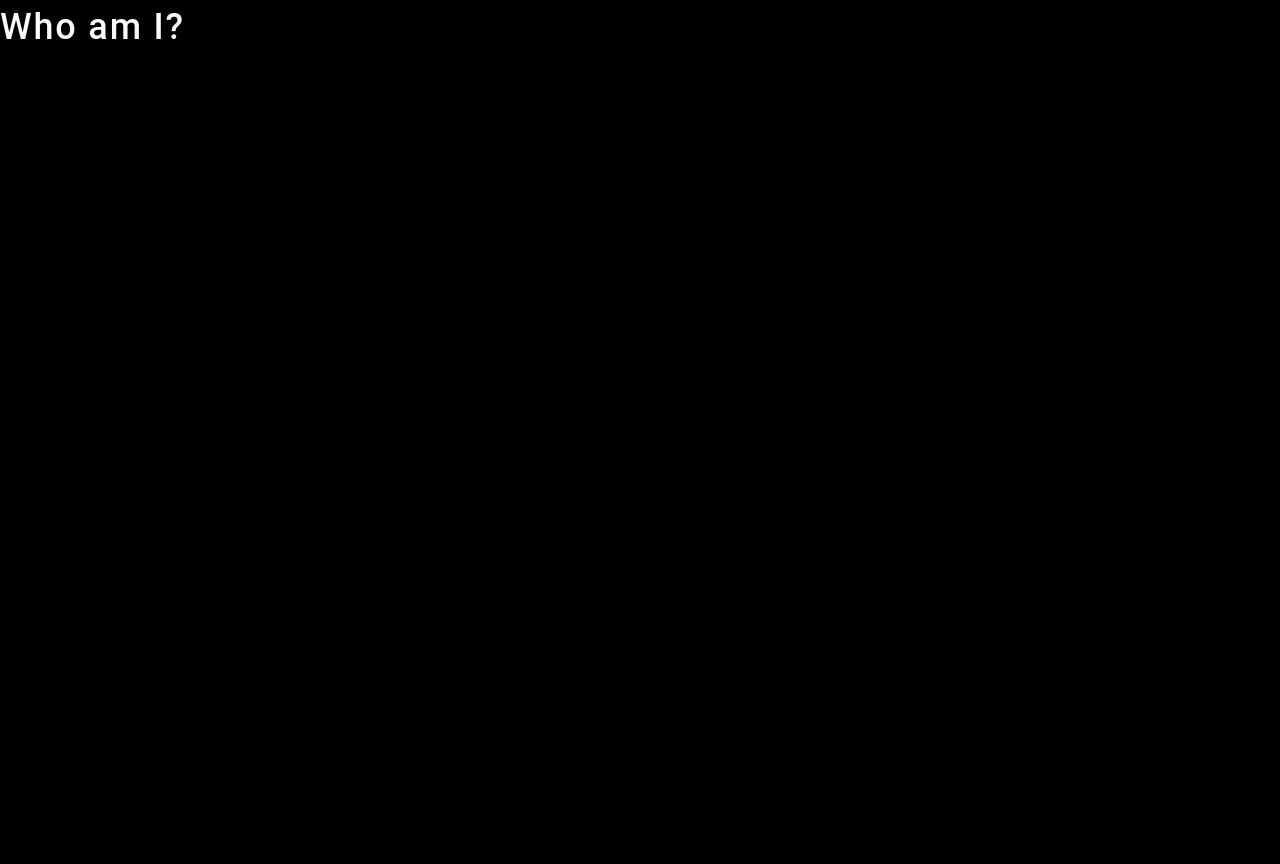
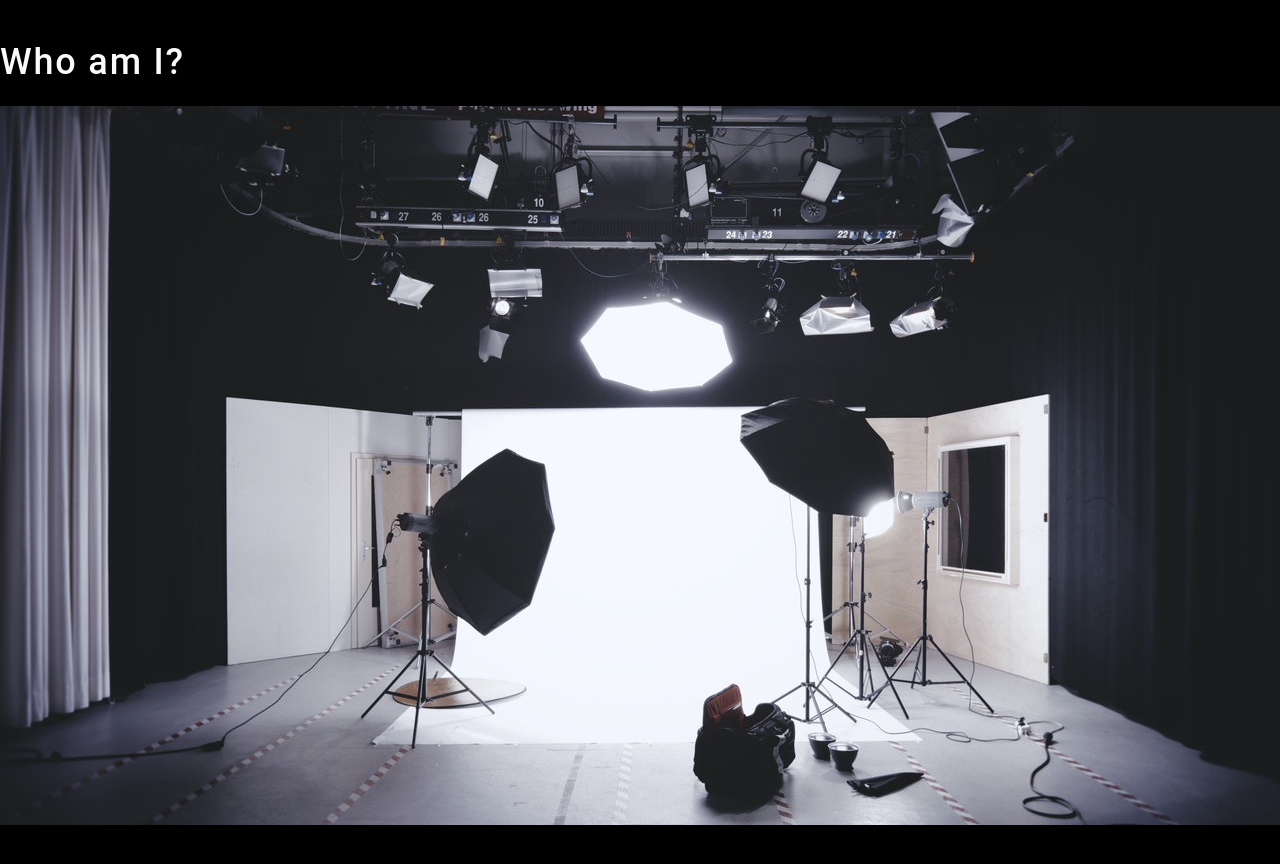
Before and after one commit to Bycicleace/photo-port, a React (Create React App) app: page / in a window 1280 px wide. Shown: the top 864 px of the page. Before the commit the page ends 800 px from the top, so only its background shows below. Built offline with nearby package versions, Linux system fonts and the light colour scheme.

Commit message:
Fleshed out the About JS

```diff
--- a/src/components/About/index.js
+++ b/src/components/About/index.js
@@ -1,9 +1,11 @@
 import React from 'react';
+import coverImage from "../../assets/cover/cover-image.jpg";
 
 function About() {
     return (
-        <section>
+        <section className='my-5'>
             <h1 id="about">Who am I?</h1>
+            <img src={coverImage} className='my-2' style={{ width: "100%" }} alt="cover" />
         </section>
     );
 }
```
